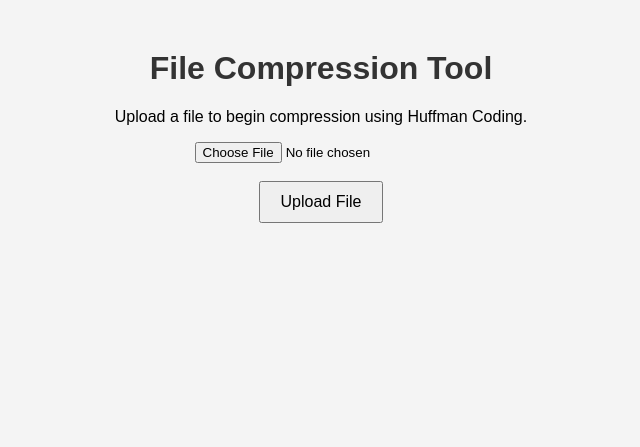
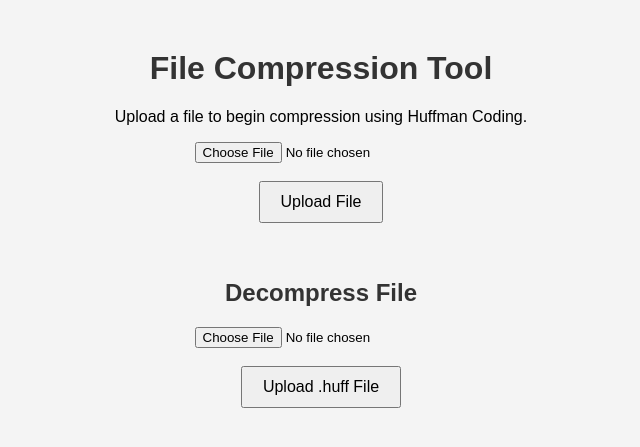
Before and after one commit to AbhinavSilwal1/file-compression-tool, a Flask app: page / in a window 1280 px wide. Shown: the top 447 px of the page, without its empty margins (319-959 px from the left). Run offline with Flask 3, Linux system fonts and the light colour scheme; some libraries are stand-ins or nearby versions.

Commit message:
Implement .huff file reading and content preview

```diff
--- a/app.py
+++ b/app.py
@@ -103,6 +103,30 @@ def upload_file():
     )
 
 
+@app.route("/decompress", methods=["POST"])
+def decompress_file():
+    if "file" not in request.files:
+        return render_template(
+            "results.html",
+            error="No file uploaded"
+        )
+
+    file = request.files["file"]
+
+    if file.filename == "":
+        return render_template(
+            "results.html",
+            error="No file selected"
+        )
+
+    huff_content = file.read().decode("utf-8")
+
+    return render_template(
+        "results.html",
+        decompression_preview=huff_content
+    )
+
+
 @app.route("/download", methods=["POST"])
 def download_file():
     encoded_text = request.form.get("encoded_text")
--- a/templates/index.html
+++ b/templates/index.html
@@ -3,13 +3,20 @@
 {% block content %}
 
 <h1>File Compression Tool</h1>
-
 <p>Upload a file to begin compression using Huffman Coding.</p>
-
 <form action="/upload" method="POST" enctype="multipart/form-data">
     <input type="file" name="file" required>
     <br><br>
     <button type="submit">Upload File</button>
 </form>
 
+<br><br>
+
+<h2>Decompress File</h2>
+<form action="/decompress" method="POST" enctype="multipart/form-data">
+    <input type="file" name="file" required>
+    <br><br>
+    <button type="submit">Upload .huff File</button>
+</form>
+
 {% endblock %}
```
Also changed, not shown: templates/results.html (+14 -0 lines).
